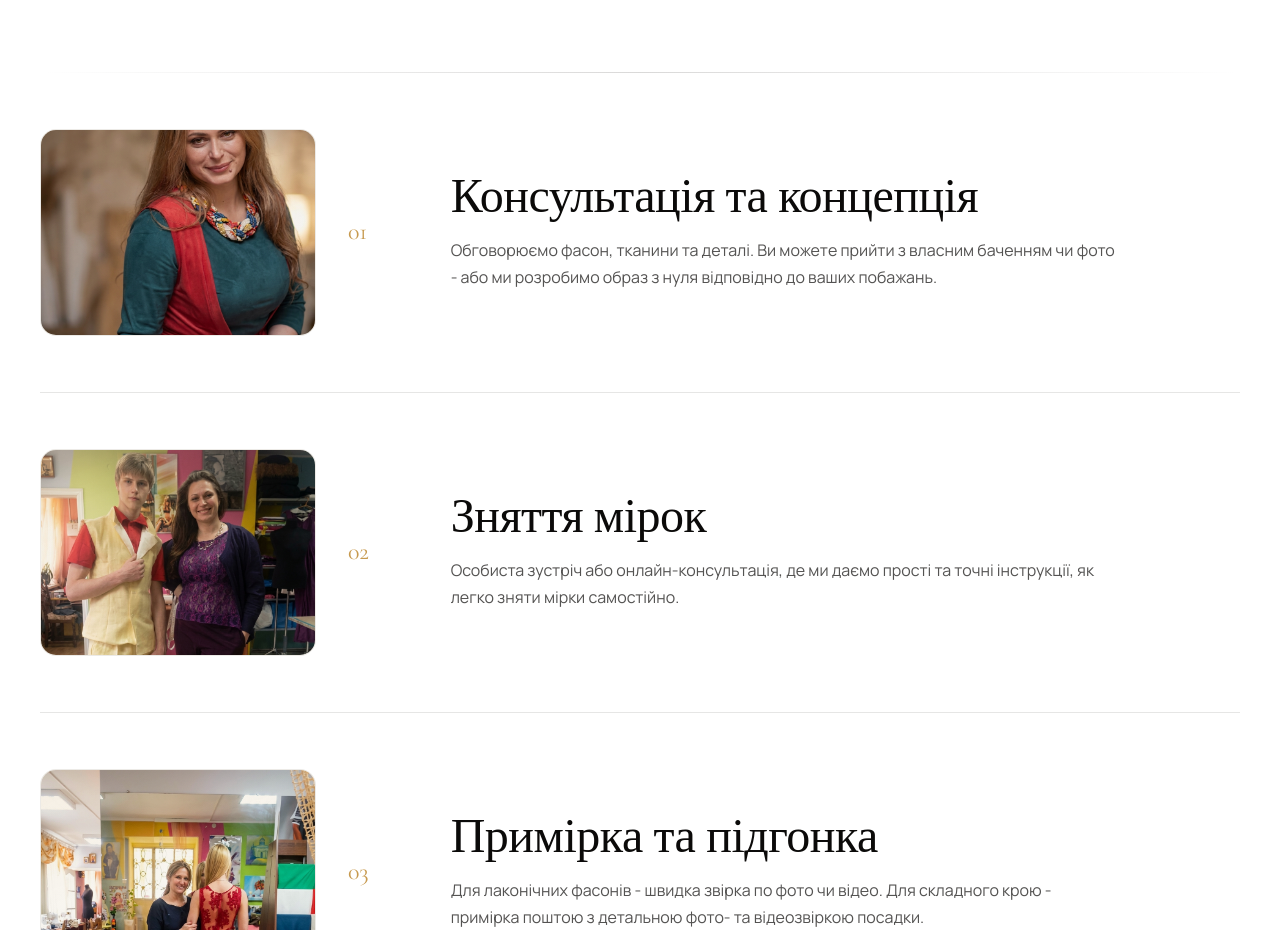
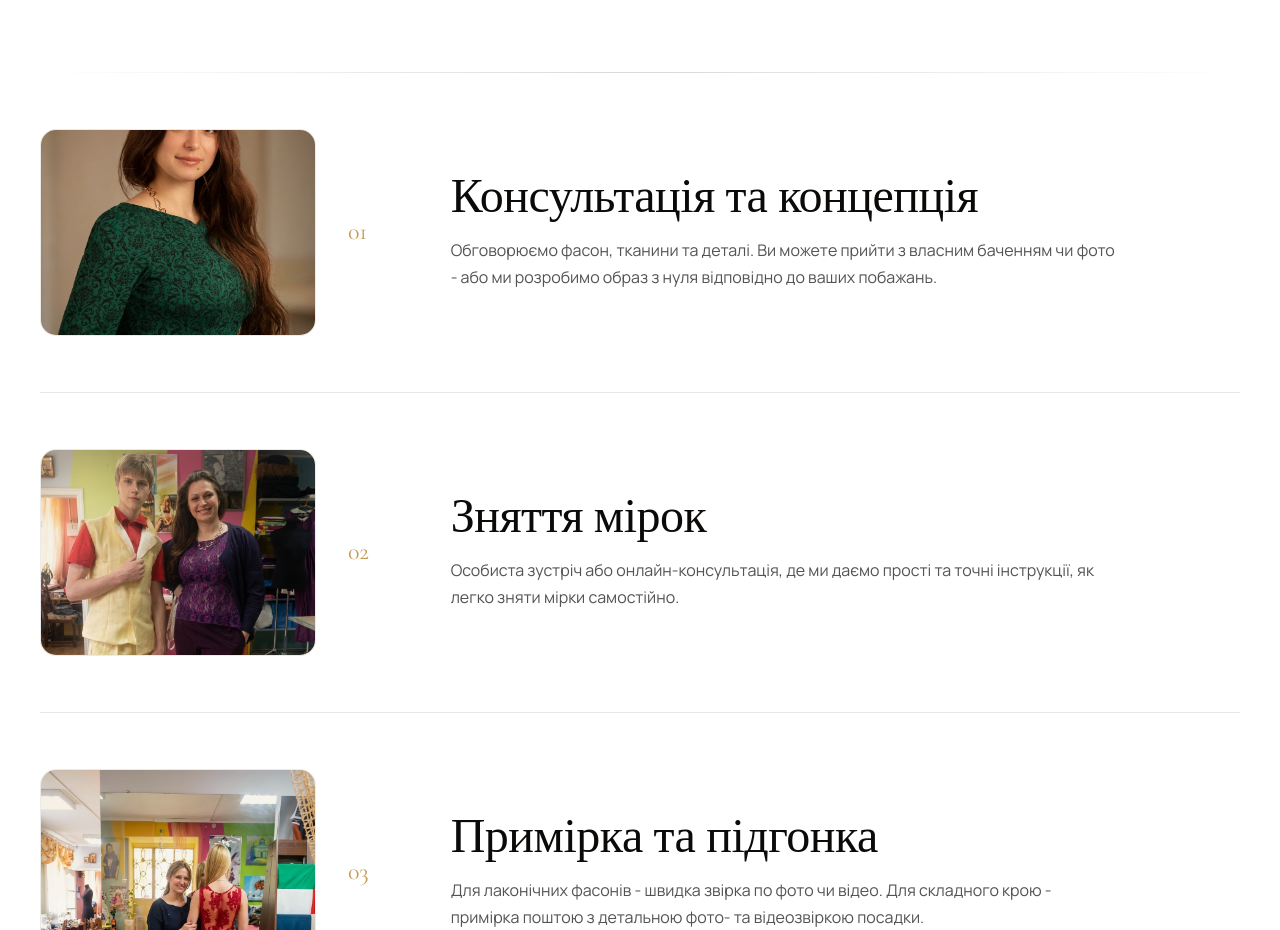
Before and after one commit to GritsenkoIvanKPI/verba, a website: page index.html in a window 1280 px wide. Shown: the part 7320-8250 px from the top of the page. Drawn offline with nearby package versions, Linux system fonts and the light colour scheme.

Commit message:
Replace Process step 01 photo with a dedicated, uncropped portrait
It previously reused hero-card.jpg, which was framed for the hero's
wide mini-card and cut awkwardly through her torso in this section's
landscape aspect ratio. Sourced a new real photo (clean portrait,
plain background, no cropping conflict) and enhanced it separately
as process-consultation.jpg, used only for this slot. The hero
section's own use of hero-card.jpg is untouched.

```diff
--- a/index.html
+++ b/index.html
@@ -632,7 +632,7 @@
       <div class="reveal group py-10 md:py-14 border-b border-ink/10 grid md:grid-cols-12 gap-6 md:gap-8 items-center">
         <div class="md:col-span-3">
           <div class="img-treat rounded-2xl overflow-hidden aspect-[4/3] surface">
-            <img src="images/hero-card.jpg" alt="Ідея та концепція VERBA" class="w-full h-full object-cover">
+            <img src="images/process-consultation.jpg" alt="Консультація та концепція VERBA" class="w-full h-full object-cover">
             <div class="img-tint"></div>
           </div>
         </div>
```
Also changed, not shown: images/process-consultation.jpg (added).
